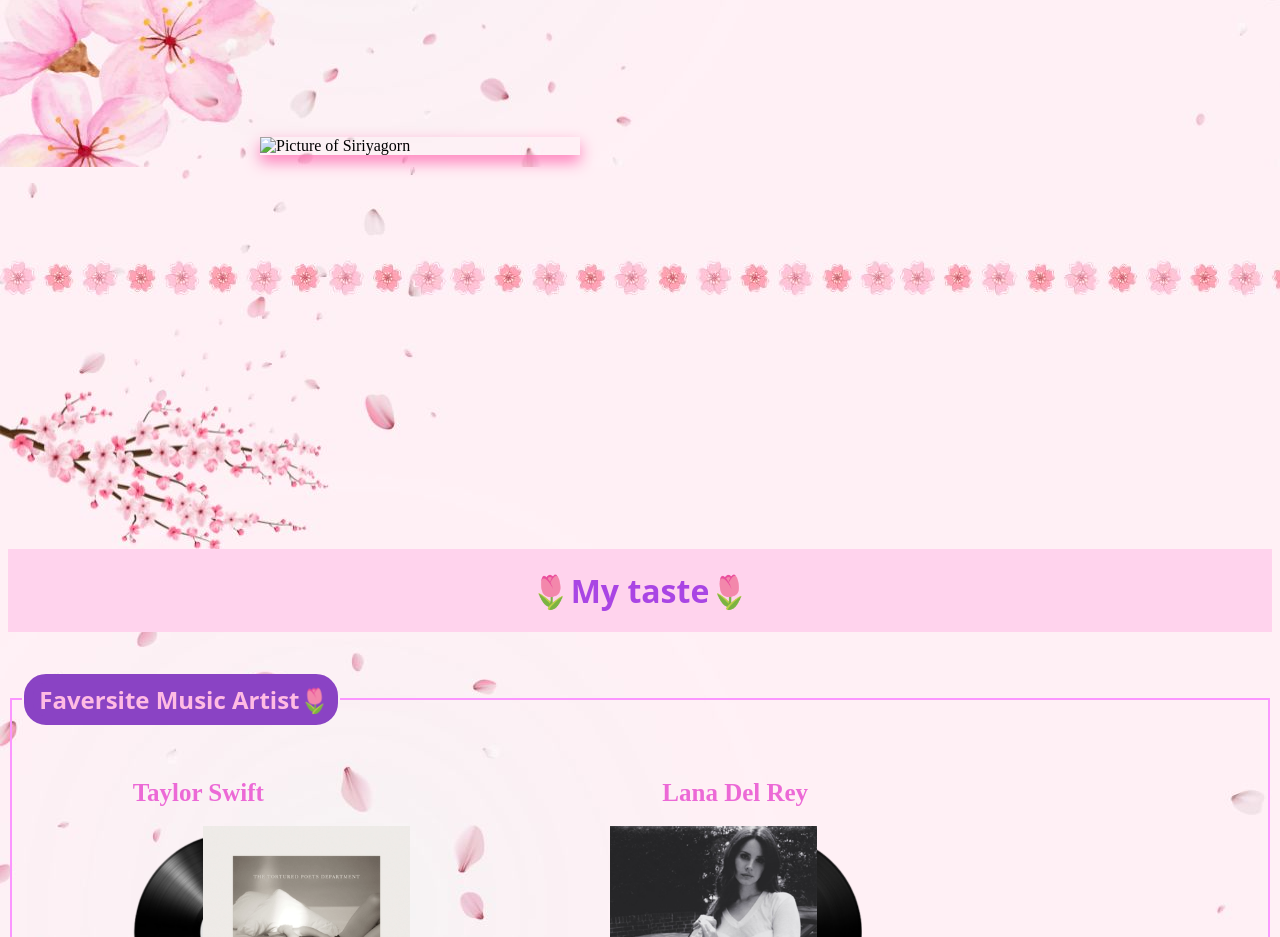
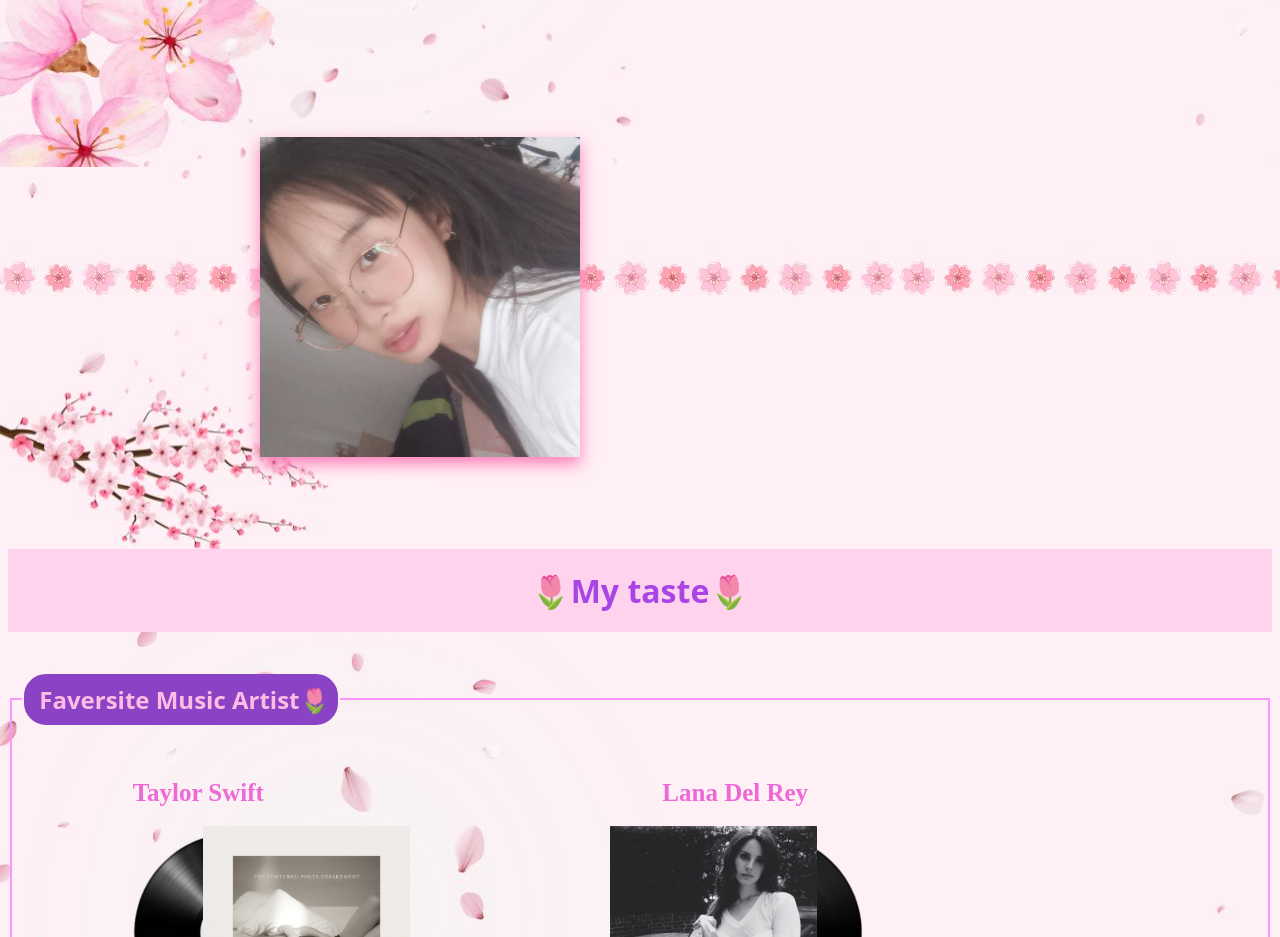
Before and after one commit to ShawtyBob/6709616939_MyCSTUStory, a plain HTML site: page index.html in a window 1280 px wide. Shown: the part 913-1850 px from the top of the page. Drawn offline with Linux system fonts and the light colour scheme; the site is published under a folder, as on GitHub Pages, so addresses that start at the root find nothing.

Commit message:
change image info from /resources/mypic to resources/mypic

```diff
--- a/index.html
+++ b/index.html
@@ -53,8 +53,8 @@
     </div>
 
     <div class="img-overlay">
-        <img src="/resources/Mypic1.jpg" alt="Picture of Siriyagorn">
-        <img src="/resources/Mypic2.jpg" alt="Picture of Siriyagorn" title="She is Siriyagorn!" class="overlay">
+        <img src="resources/Mypic1.jpg" alt="Picture of Siriyagorn">
+        <img src="resources/Mypic2.jpg" alt="Picture of Siriyagorn" title="She is Siriyagorn!" class="overlay">
     </div>
 
     <div class="taste">
```
